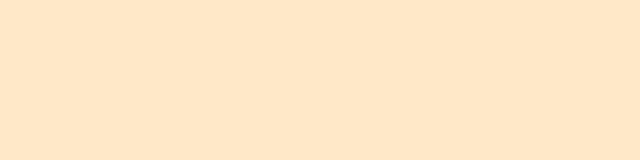
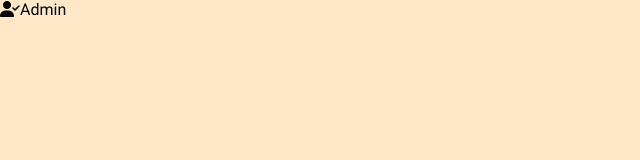
Before and after one commit to errami01/e-shop, a React (Create React App) app: page /admin in a window 1280 px wide. Shown: the top 160 px of the page, without its empty margins (0-640 px from the left). Built offline with nearby package versions, Linux system fonts and the light colour scheme.

Commit message:
Add a div element that contain an icon tag and a span for text

```diff
--- a/src/layout/AdminLayout.js
+++ b/src/layout/AdminLayout.js
@@ -3,6 +3,10 @@ export default function AdminLayout(){
     return(
         <div className="container--adminLayout">
             <header>
+                <div className='logo--adminLayout'>
+                    <i className="fa-solid fa-user-check"></i>
+                    <span>Admin</span>
+                </div>
             </header>
         </div>
     )
```
